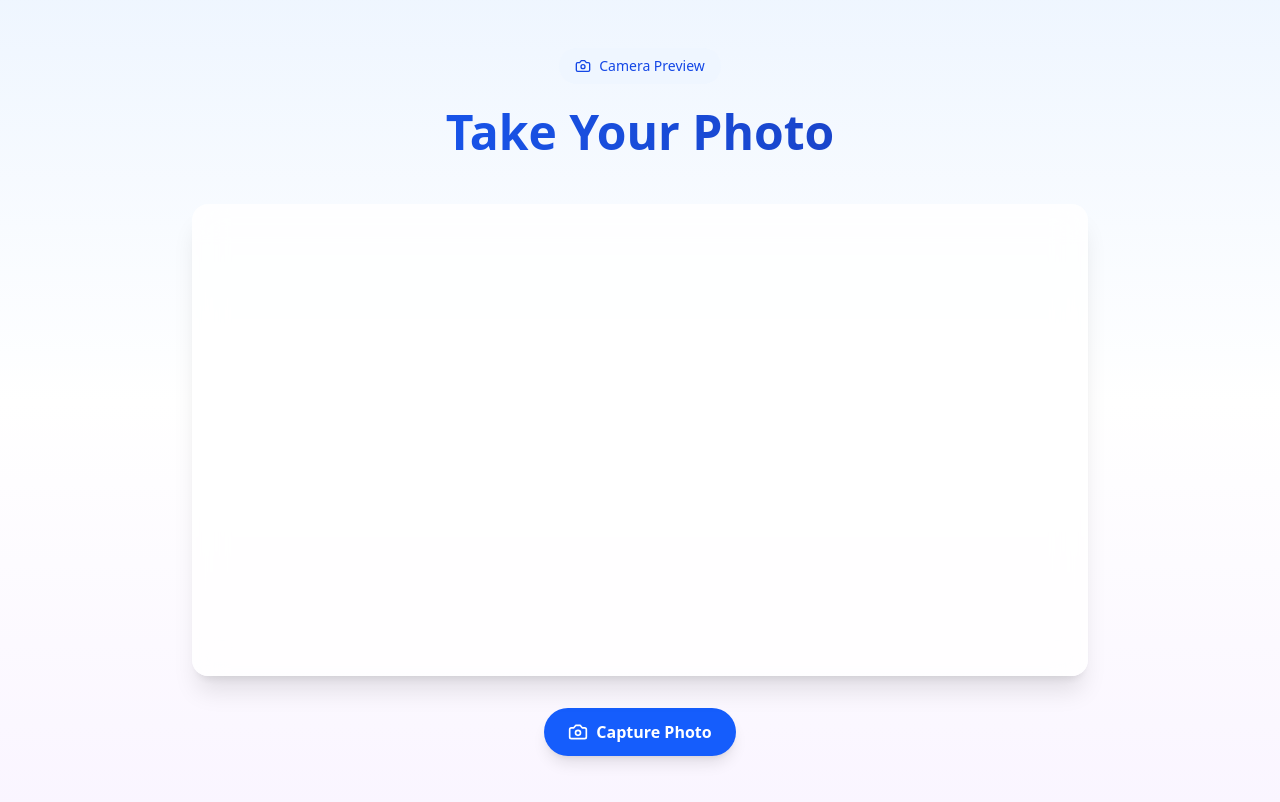
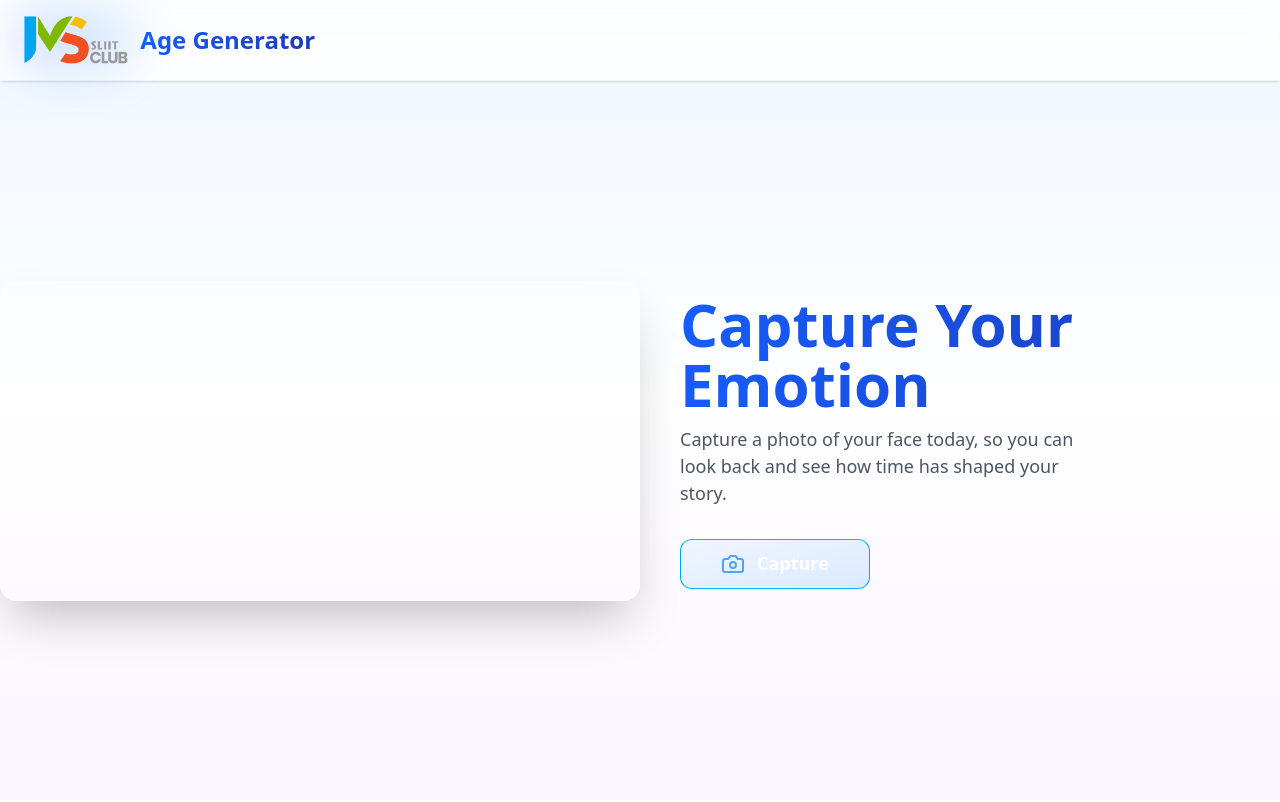
Before and after one commit to ms-club-sliit/msclub-age-generator-app-FE, a React (Vite) app: page /camera in a window 1280 px wide. Built offline with nearby package versions, Linux system fonts and the light colour scheme; no server answers.

Commit message:
Setup the camera screen

```diff
--- a/package.json
+++ b/package.json
@@ -16,6 +16,7 @@
     "react": "^18.2.0",
     "react-dom": "^18.2.0",
     "react-router-dom": "^6.22.1",
+    "react-spinners": "^0.15.0",
     "react-webcam": "^7.2.0",
     "tailwindcss": "^4.1.2"
   },
--- a/src/index.css
+++ b/src/index.css
@@ -1 +1,10 @@
 @import "tailwindcss";
+
+
+/* common styles ==================== */
+button{
+    height: 50px;
+    padding: 0 40px;
+    font-weight: 600;
+    border-radius: 12px;
+}
--- a/src/pages/Camera.jsx
+++ b/src/pages/Camera.jsx
@@ -1,7 +1,8 @@
 import React, { useState, useRef } from 'react';
 import Webcam from 'react-webcam';
 import { useNavigate } from 'react-router-dom';
-import { CameraIcon } from 'lucide-react';
+import Header from '../components/Header';
+import { CameraIcon, Check, Repeat } from 'lucide-react';
 
 const Camera = () => {
   const webcamRef = useRef(null);
@@ -24,66 +25,58 @@ const Camera = () => {
   };
 
   return (
-    <div className="min-h-screen bg-gradient-to-b from-blue-50 via-white to-purple-50 dark:from-gray-900 dark:via-gray-800 dark:to-gray-900 transition-colors duration-300">
-      <div className="container mx-auto px-6 py-12">
-        <div className="max-w-4xl mx-auto">
-          <div className="text-center mb-12">
-            <div className="inline-flex items-center px-4 py-2 bg-blue-50 dark:bg-blue-900/30 rounded-full text-blue-700 dark:text-blue-300 text-sm font-medium mb-6 animate-fade-in">
-              <CameraIcon className="w-4 h-4 mr-2" />
-              Camera Preview
-            </div>
+    <div className='h-screen bg-gradient-to-b from-blue-50 via-white to-purple-50 dark:from-gray-900 dark:via-gray-800 dark:to-gray-900 transition-colors duration-300'>
 
-            <h1 className="text-4xl md:text-5xl font-bold bg-gradient-to-r from-blue-600 to-blue-800 dark:from-blue-400 dark:to-blue-600 bg-clip-text text-transparent mb-6 animate-fade-in-up">
-              Take Your Photo
-            </h1>
-          </div>
+      {/* header section */}
+      <Header />
 
-          <div className="bg-white/80 dark:bg-gray-800/80 backdrop-blur-lg rounded-2xl shadow-xl p-6 mb-8 animate-fade-in-up">
+      {/* body content inclues titles, image capturing ui componnets */}
+      <div className='relative h-[calc(100%_-_80px)] w-full flex justify-center md:items-center'>
+
+        <div className='relative h-[calc(100%_-_80px)] w-full p-10 md:p-0 md:grid md:grid-cols-2 items-center'>
+
+          <div className='flex justify-end'>
             {!capturedImage ? (
               <Webcam
               audio={false}
               ref={webcamRef}
               screenshotFormat="image/jpeg"
-                className="w-full h-auto rounded-xl"
+              className='w-[640px] rounded-2xl shadow-2xl'
               />
             ) : (
-              <img
-                src={capturedImage}
-                alt="captured"
-                className="w-full h-auto rounded-xl"
-              />
+              <img src={capturedImage} alt="captured" />
             )}
           </div>
 
-          <div className="flex justify-center gap-4">
+          <div className='mt-[24px] text-center md:text-left md:pl-10 md:mt-0'>
+            <h1 className='text-4xl md:text-6xl font-bold bg-gradient-to-r from-blue-600 to-blue-800 dark:from-blue-400 dark:to-blue-600 bg-clip-text text-transparent mb-3 animate-fade-in-up'>Capture Your Emotion</h1>
+            <p className='text-[16px] md:text-[18px] text-gray-600 dark:text-gray-400 md:w-8/12'>Capture a photo of your face today, so you can look back and see how time has shaped your story.</p>
+
+            {/* button section */}
+            <div className='mt-8 flex justify-center md:justify-start'>
               {!capturedImage ? (
-              <button
-                onClick={capture}
-                className="px-6 py-3 bg-blue-600 text-white rounded-full font-semibold hover:bg-blue-700 dark:bg-blue-500 dark:hover:bg-blue-600 transition-all duration-300 hover:scale-105 shadow-lg flex items-center"
-              >
-                <CameraIcon className="w-5 h-5 mr-2" />
-                Capture Photo
+                <button className='bg-gradient-to-br from-blue-50 to-blue-100 dark:from-blue-900/30 dark:to-blue-800/30 text-white flex items-center cursor-pointer gap-3 text-[18px] border-[1px] border-x-sky-500 border-y-sky-400' onClick={capture}>
+                  <CameraIcon className='text-blue-400' />
+                  Capture
                 </button>
               ) : (
-              <>
-                <button
-                  onClick={retake}
-                  className="px-6 py-3 bg-red-600 text-white rounded-full font-semibold hover:bg-red-700 dark:bg-red-500 dark:hover:bg-red-600 transition-all duration-300 hover:scale-105 shadow-lg"
-                >
+                <div className='flex gap-4'>
+                  <button className='bg-gradient-to-br from-blue-50 to-blue-100 dark:from-green-900/30 dark:to-green-800/30 text-white flex items-center cursor-pointer gap-3 text-[18px] border-[1px] border-x-green-500 border-y-green-300' onClick={handleSubmit}>
+                    <Check className='text-green-400' />
+                    Confirm
+                  </button>
+                  <button className='bg-gradient-to-br from-blue-50 to-blue-100 dark:from-blue-900/30 dark:to-blue-800/30 text-white flex items-center cursor-pointer gap-3 text-[18px] border-[1px] border-x-sky-500 border-y-sky-400' onClick={retake}>
+                    <Repeat className='text-blue-400'/>
                     Retake
                   </button>
-                <button
-                  onClick={handleSubmit}
-                  className="px-6 py-3 bg-green-600 text-white rounded-full font-semibold hover:bg-green-700 dark:bg-green-500 dark:hover:bg-green-600 transition-all duration-300 hover:scale-105 shadow-lg"
-                >
-                  Submit
-                </button>
-              </>
+                </div>
               )}
             </div>
           </div>
         </div>
       </div>
+
+    </div>
   );
 };
 
```
Also changed, not shown: 1 other file (tests, documents, lock files or other folders). Lines whose indentation alone changed are shown as unchanged.
